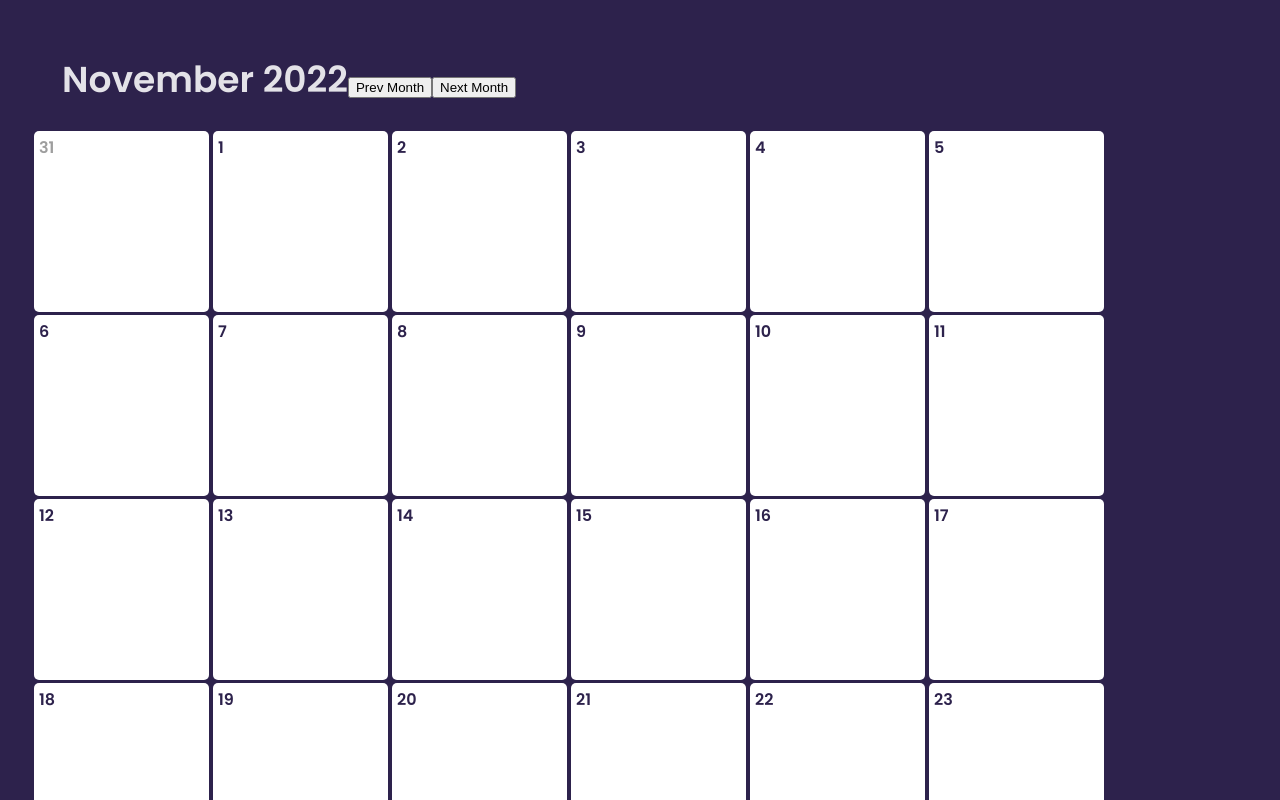
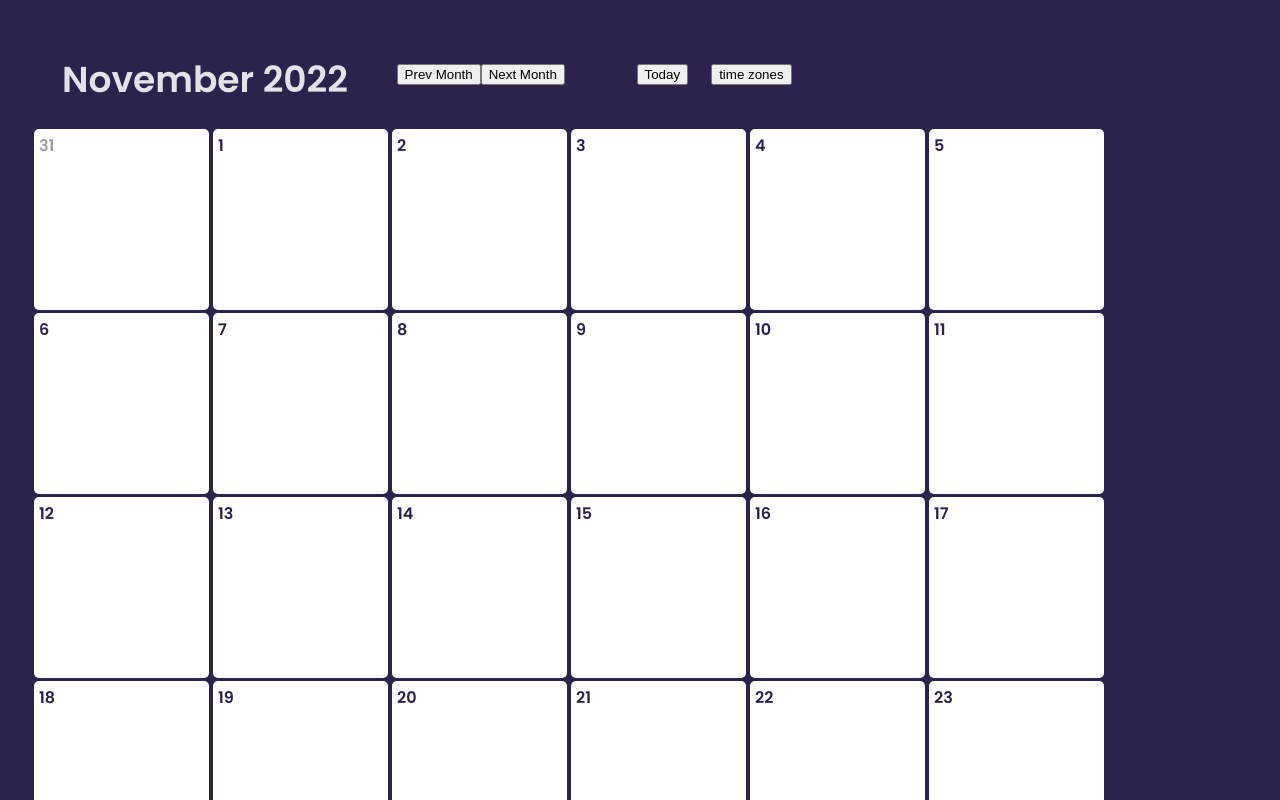
Before and after one commit to DavidVeVe/Calendar-react, a React (Vite) app: page / in a window 1280 px wide. Shown: the top 800 px of the page. Built offline with nearby package versions, Linux system fonts and the light colour scheme.

Commit message:
Start navigation styles

```diff
--- a/src/components/CalendarNavigation/calendarNavigation.scss
+++ b/src/components/CalendarNavigation/calendarNavigation.scss
@@ -1,5 +1,8 @@
 .calendar {
   &__navigation {
+    width: 60%;
+    display: flex;
+    justify-content: space-between;
     padding: 30px;
 
     &__title {
@@ -7,5 +10,11 @@
       line-height: 35.82px;
       font-weight: 600;
     }
+
+    &__buttons {
+      &__today {
+        margin: 0 23px;
+      }
+    }
   }
 }
--- a/src/components/CalendarNavigation/index.jsx
+++ b/src/components/CalendarNavigation/index.jsx
@@ -1,4 +1,4 @@
-import './calendarNavigation.scss'
+import "./calendarNavigation.scss";
 
 /**
  * Description: CalendarNavigation Component
@@ -11,9 +11,17 @@ import './calendarNavigation.scss'
 function CalendarNavigation({ getPrevMonth, getNextMonth, calendarTitle }) {
   return (
     <section className="calendar__navigation">
-      <span className="calendar__navigation__title" >{calendarTitle}</span>
-      <button onClick={getPrevMonth}> Prev Month </button>
-      <button onClick={getNextMonth}> Next Month </button>
+      <span className="calendar__navigation__title">{calendarTitle}</span>
+
+      <div className="calendar__navigation__arrows">
+        <button onClick={getPrevMonth}> Prev Month </button>
+        <button onClick={getNextMonth}> Next Month </button>
+      </div>
+
+      <div className="calendar__navigation__buttons">
+          <button className="calendar__navigation__buttons__today" >Today</button>
+          <button>time zones</button>
+      </div>
     </section>
   );
 }
```
